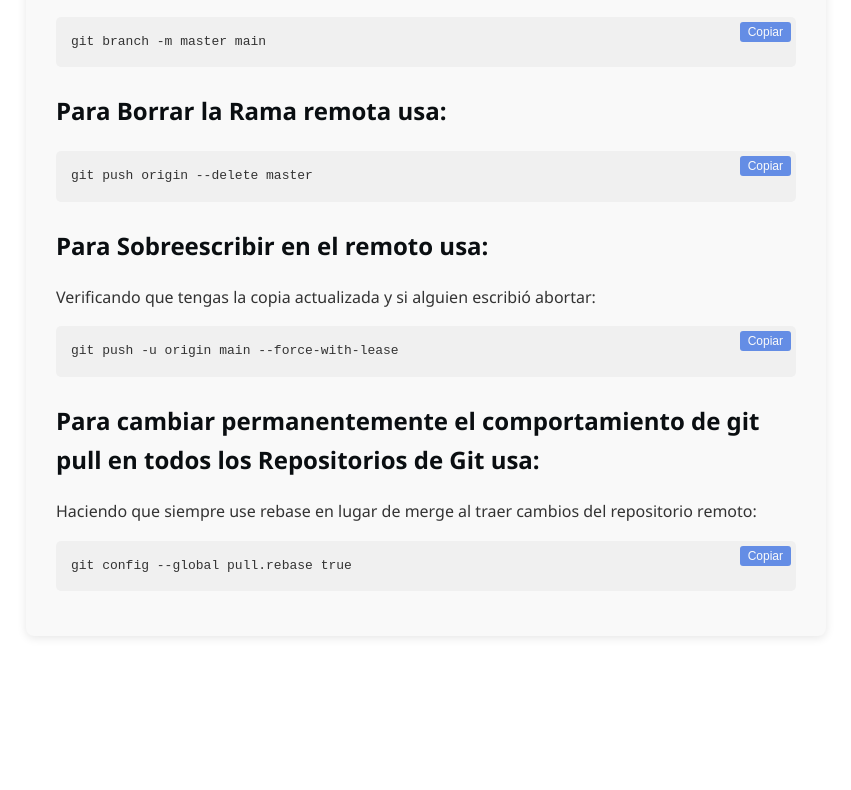
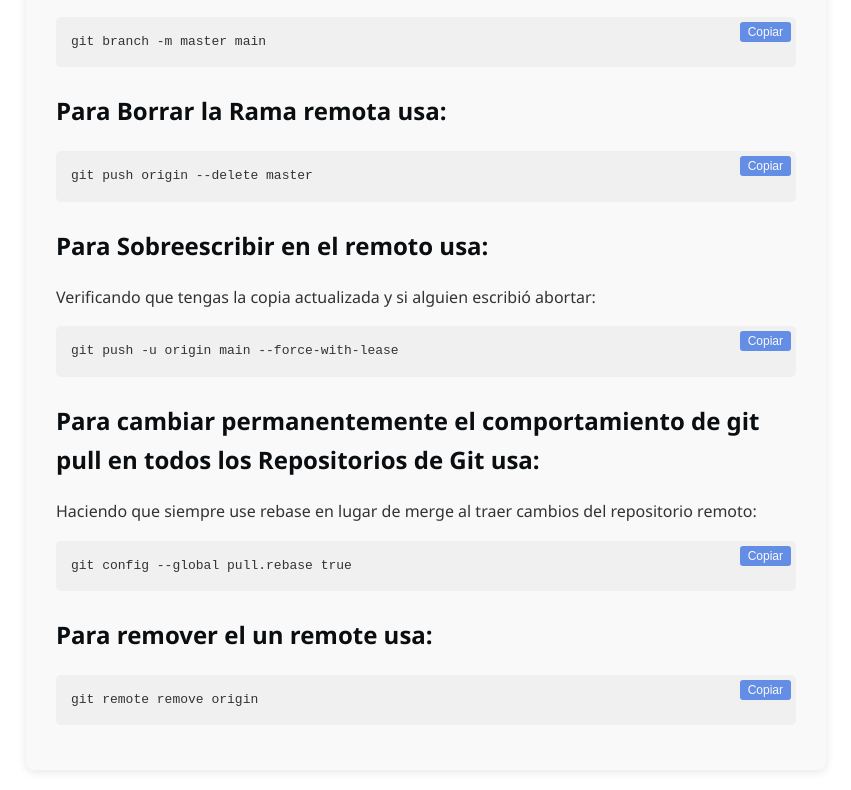
Before and after one commit to CodeAriCos28/Apuntes_de_Git, a plain HTML site: page index.html in a window 1280 px wide. Shown: the part 4639-5429 px from the top of the page, without its empty margins (214-1065 px from the left). Before the commit the page ends 5295 px from the top, so only its background shows below. Drawn offline with nearby package versions, Linux system fonts and the light colour scheme.

Commit message:
esta en ala parte del dev V1.0.0

```diff
--- a/index.html
+++ b/index.html
@@ -217,6 +217,10 @@ git push -u origin main --force-with-lease
 Haciendo que siempre use rebase en lugar de merge al traer cambios del repositorio remoto:
 \`\`\`bash
 git config --global pull.rebase true
+\`\`\`
+## Para remover el un remote usa:
+\`\`\`bash
+git remote remove origin
 \`\`\``;
         marked.setOptions({
             highlight: function(code, lang) {
```
Also changed, not shown: 1 other file.
